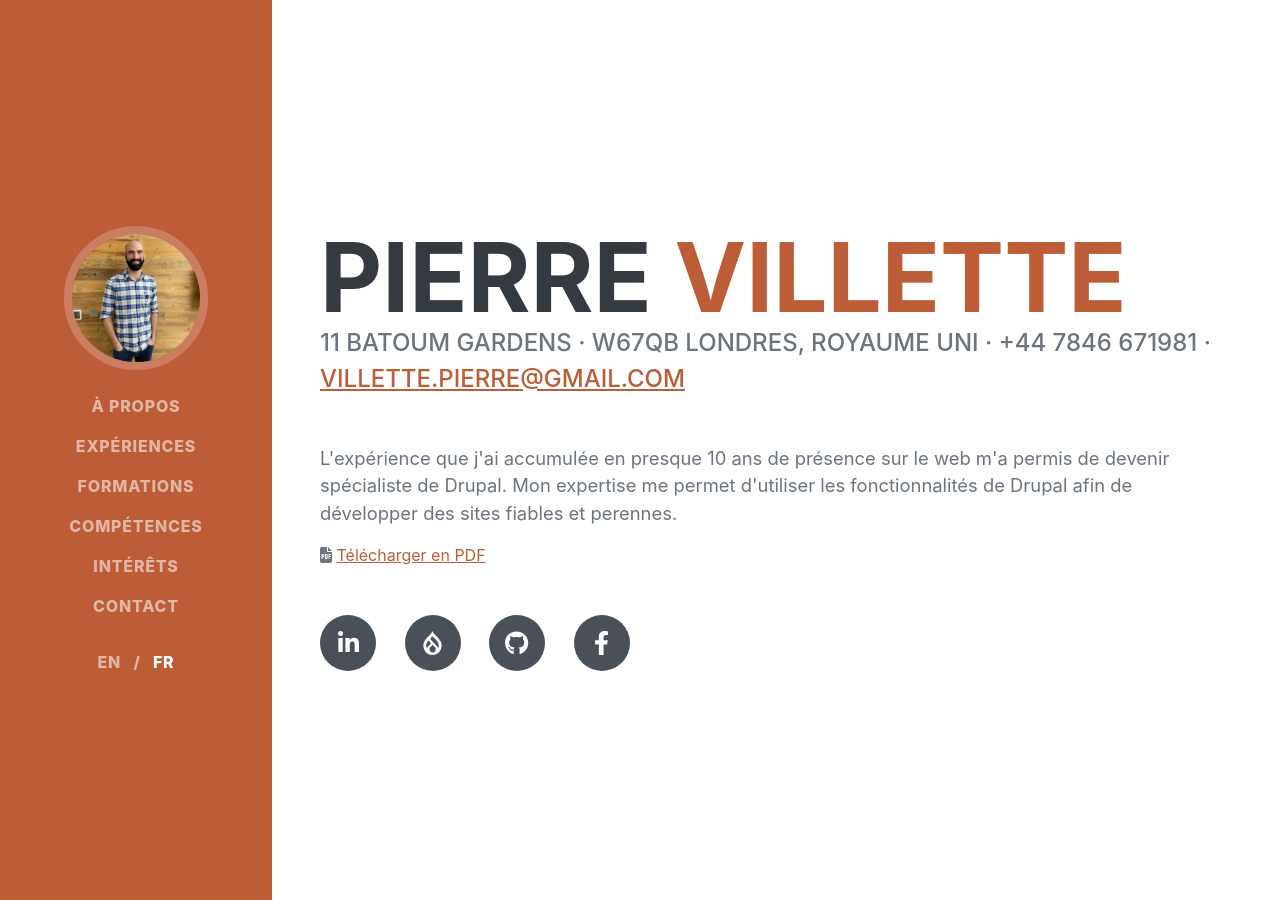
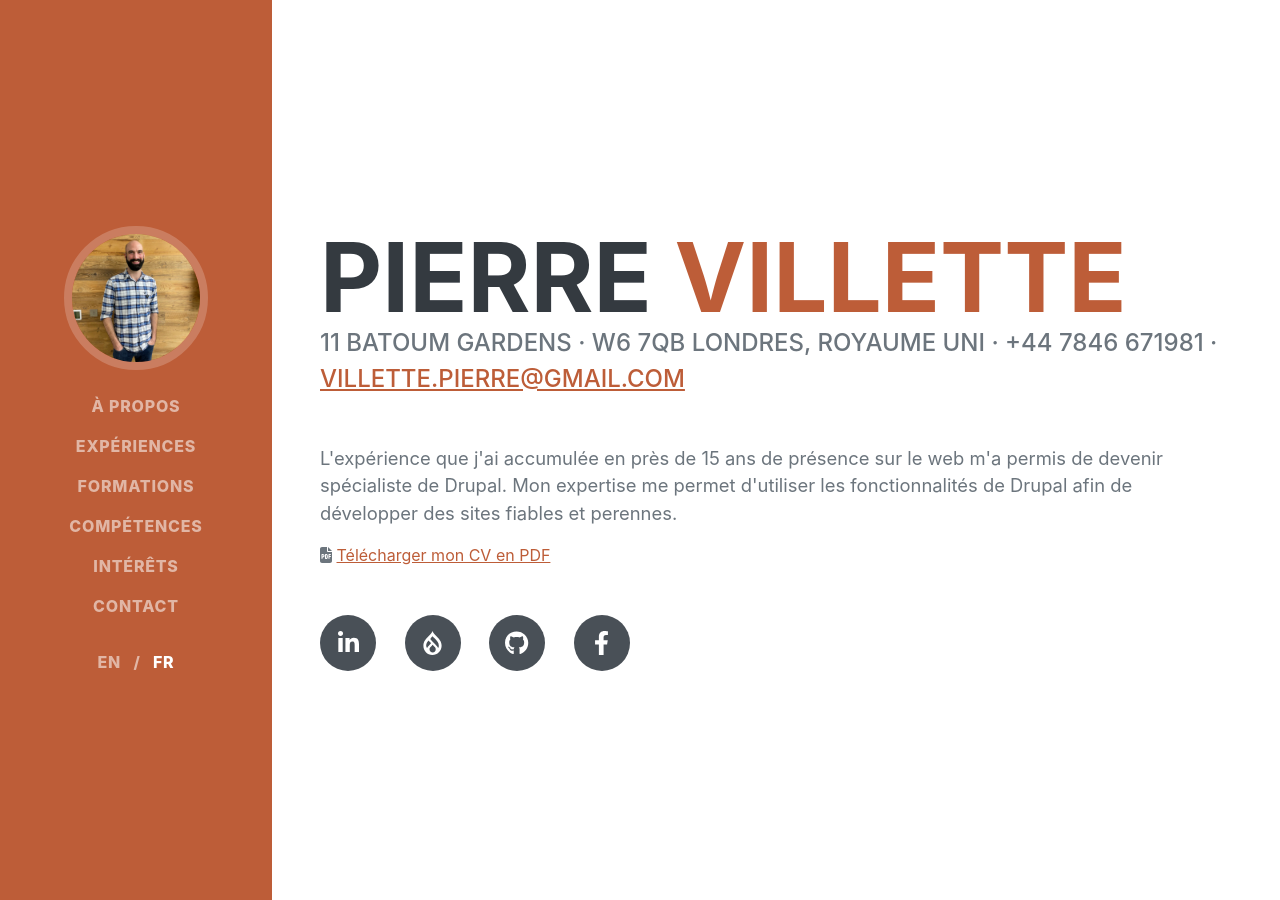
Before and after one commit to villette/villette.github.io, a Jekyll site: the page built from fr/index.html, in a window 1280 px wide and 900 px high. Built offline with Jekyll 4.4.1, drawn with Linux system fonts in a browser that asks for light colours; nearby versions of some CDN libraries; some web fonts are replaced; some of the changed text lies outside the part shown.

Commit message:
Update experience and summary.

```diff
--- a/_data/translations/en.yml
+++ b/_data/translations/en.yml
@@ -11,9 +11,9 @@
   contact: Contact
 
 about:
-  informations: "11 Batoum Gardens · W67QB London, UNITED KINGDOM · +44 7846 671981 ·"
+  informations: "11 Batoum Gardens · W6 7QB London, UNITED KINGDOM · +44 7846 671981 ·"
   contact: Contact me
-  introduction: I am a Drupal architect and back-end developer with nearly 10 years of experience. My expertise resides in leveraging Drupal features to build robust and durable websites.
+  introduction: I am a Drupal architect and back-end developer with nearly 15 years of experience. My expertise resides in leveraging Drupal features to build robust and durable websites.
   resume:
     url: /docs/CV%20Pierre%20Villette%20EN.pdf
     label: Download resume as PDF
@@ -31,7 +31,7 @@
         - Integration with 3rd party APIs and services
         - Hosting on Acquia cloud services, devops using Bitbucket pipelines
         - Extensive use of AWS services (EC2, EB and Cognito among others)
-      dates: January 2020 – now
+      dates: January 2020 – February 2023
     - title: Senior Drupal Developer
       company:
         name: Druid Oy
--- a/_data/translations/fr.yml
+++ b/_data/translations/fr.yml
@@ -11,12 +11,12 @@
   contact: Contact
 
 about:
-  informations: "11 Batoum Gardens · W67QB Londres, ROYAUME UNI · +44 7846 671981 ·"
+  informations: "11 Batoum Gardens · W6 7QB Londres, ROYAUME UNI · +44 7846 671981 ·"
   contact: Contactez-moi
-  introduction: L'expérience que j'ai accumulée en presque 10 ans de présence sur le web m'a permis de devenir spécialiste de Drupal. Mon expertise me permet d'utiliser les fonctionnalités de Drupal afin de développer des sites fiables et perennes.
+  introduction: L'expérience que j'ai accumulée en près de 15 ans de présence sur le web m'a permis de devenir spécialiste de Drupal. Mon expertise me permet d'utiliser les fonctionnalités de Drupal afin de développer des sites fiables et perennes.
   resume:
     url: /docs/CV%20Pierre%20Villette%20FR.pdf
-    label: Télécharger en PDF
+    label: Télécharger mon CV en PDF
 
 experience:
   title: Expérience professionnelle
@@ -31,7 +31,7 @@
         - Intégration avec de nombreux services et API externes
         - Hébergement sur Acquia cloud services, usage de Bitbucket pipelines pour le devops
         - Utilisation avancée des services AWS (EC2, EB and Cognito entre autres)
-      dates: janvier 2020 – maintenant
+      dates: janvier 2020 – février 2023
     - title: Développeur Drupal senior
       company:
         name: Druid Oy
```
Also changed, not shown: Gemfile.lock, 2 other files.
